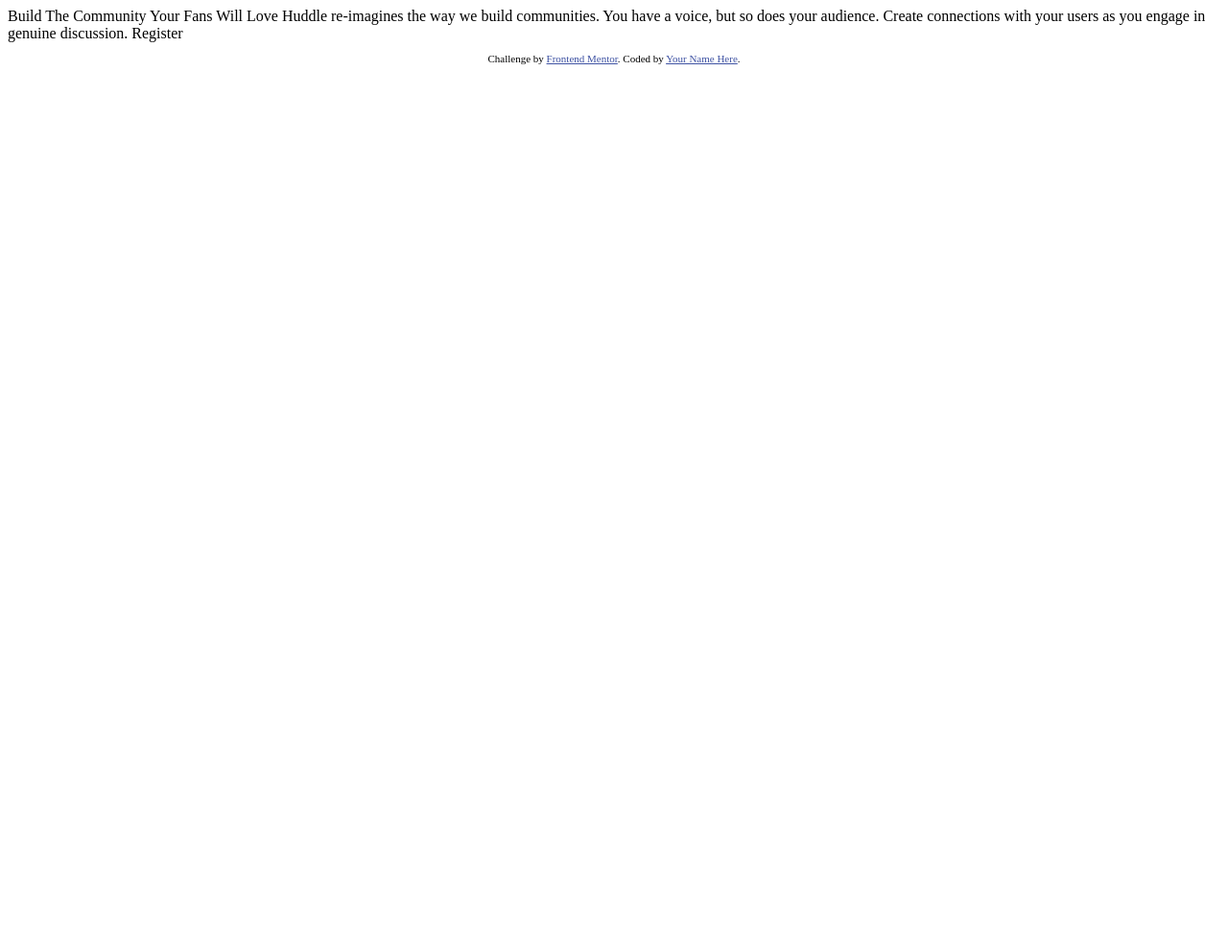
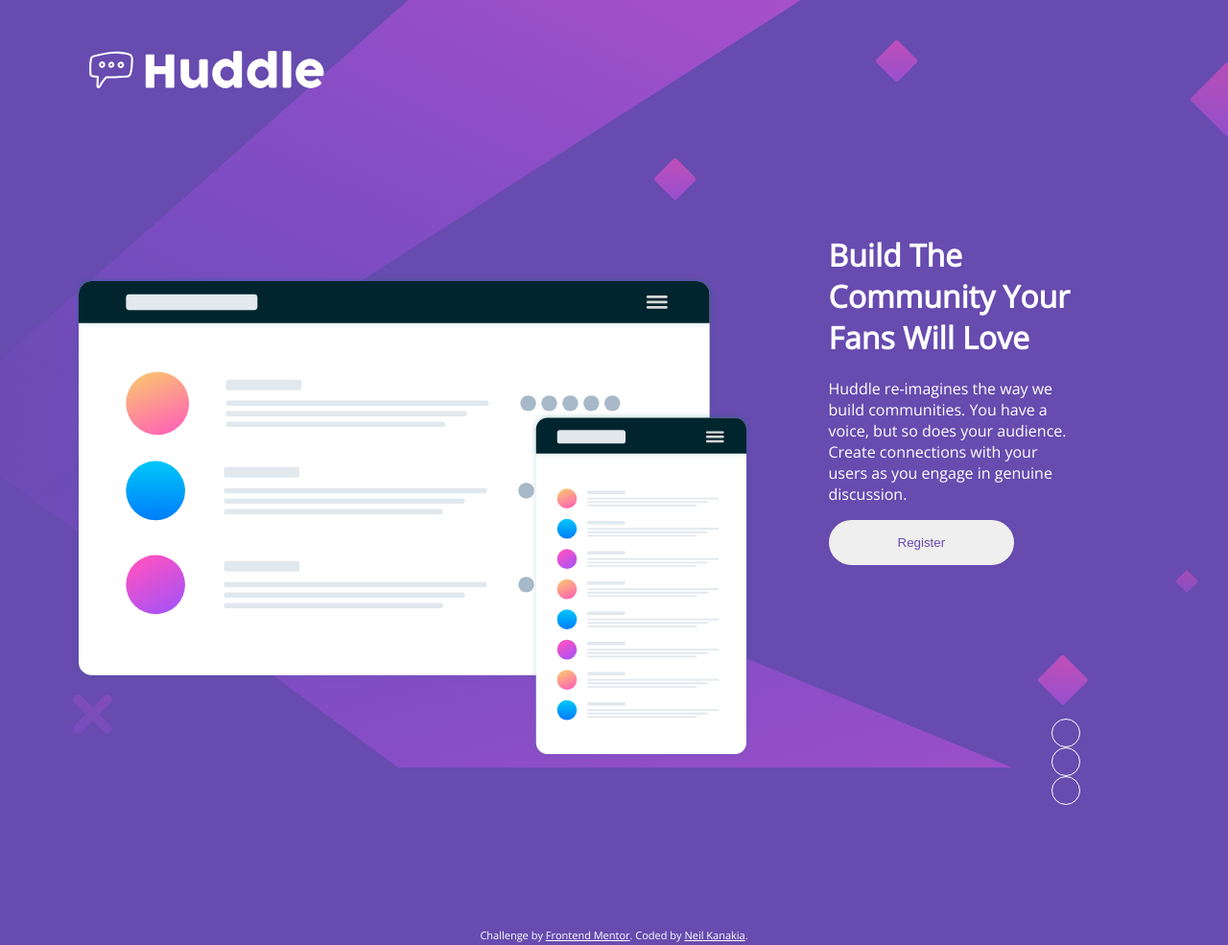
Before and after one commit to neilk17/huddle-landing-page, a plain HTML site: page index.html in a window 1280 px wide. Shown: the whole page at 96% size. Before the commit the page ends 800 px from the top, so only its background shows below. Drawn offline with nearby package versions, Linux system fonts and the light colour scheme.

Commit message:
add html and css

```diff
--- a/index.html
+++ b/index.html
@@ -5,28 +5,38 @@
   <meta name="viewport" content="width=device-width, initial-scale=1.0"> <!-- displays site properly based on user's device -->
 
   <link rel="icon" type="image/png" sizes="32x32" href="./images/favicon-32x32.png">
+  <link rel="stylesheet" href="styles.css">
+  <link rel="preconnect" href="https://fonts.googleapis.com">
+  <link rel="preconnect" href="https://fonts.gstatic.com" crossorigin>
+  <link href="https://fonts.googleapis.com/css2?family=Open+Sans&family=Poppins:wght@400;600&display=swap" rel="stylesheet">
+  <title>Neil Kanakia | Huddle landing page with single introductory section</title>
 
-  <title>Frontend Mentor | Huddle landing page with single introductory section</title>
-
-  <!-- Feel free to remove these styles or customise in your own stylesheet 👍 -->
-  <style>
-    .attribution { font-size: 11px; text-align: center; }
-    .attribution a { color: hsl(228, 45%, 44%); }
-  </style>
 </head>
 <body>
+  <img class="logo" src="./images/logo.svg" alt="">
+  <div class="container">
+    <img class="mockup" src="./images/illustration-mockups.svg" alt="">
+    <div class="info">
+      <h1>Build The Community Your Fans Will Love</h1>
+      <p>
+        Huddle re-imagines the way we build communities. You have a voice, but so does your audience.
+        Create connections with your users as you engage in genuine discussion.
+      </p>
 
-  Build The Community Your Fans Will Love
+      <button class="btn">Register</button>
+      <ul>
+        <li><img src="" alt=""></li>
+        <li><img src="" alt=""></li>
+        <li><img src="" alt=""></li>
+      </ul>
+    </div>
+  </div>
 
-  Huddle re-imagines the way we build communities. You have a voice, but so does your audience.
-  Create connections with your users as you engage in genuine discussion.
-
-  Register
 
   <footer>
     <p class="attribution">
       Challenge by <a href="https://www.frontendmentor.io?ref=challenge" target="_blank">Frontend Mentor</a>.
-      Coded by <a href="#">Your Name Here</a>.
+      Coded by <a href="#">Neil Kanakia</a>.
     </p>
   </footer>
 </body>
--- /dev/null
+++ b/styles.css
@@ -0,0 +1,92 @@
+:root {
+    --violet: hsl(257, 40%, 49%);
+    --soft-magenta: hsl(300, 69%, 71%);
+}
+.attribution { font-size: 11px; text-align: center; }
+.attribution a {
+    color: white;
+}
+body {
+    background-image: url("./images/bg-desktop.svg");
+    background-color: var(--violet);
+    background-repeat: no-repeat, repeat;
+    color: white;
+    font-family: 'Open Sans', sans-serif;
+    /* font-family: 'Poppins', sans-serif; */
+    margin: 0;
+    padding: 0;
+}
+ul {
+    margin-top: 10rem;
+    margin-left: 12rem;
+    list-style-type: none;
+}
+li {
+    box-sizing: border-box;
+    border-radius: 50%;
+    border: 1px solid white;
+    height: 30px;
+    width: 30px;
+    display: inline-block;
+}
+li:hover{
+    cursor: pointer;
+}
+.container {
+    display: flex;
+    align-items: center;
+    justify-content: center;
+    margin: 7rem;
+}
+.container h1 {
+    font-weight: 600;
+}
+.container .btn {
+    border: none;
+    border-radius: 2rem;
+    color: var(--violet);
+    padding: 1rem 4.5rem;
+}
+.container .btn:hover {
+    background-color: var(--soft-magenta);
+    color: white;
+    cursor: pointer;
+}
+.logo {
+    margin: 5vh 0 0 10vh;
+}
+.info {
+    margin: 0 5rem;
+}
+@media only screen and (max-width: 375px) {
+    body {
+        background-image: url("./images/bg-mobile.svg");
+    }
+    .logo {
+        margin: 3vh 0 5vh 3vh;
+        width: 50%;
+    }
+    .info {
+        margin: 3rem auto;
+        text-align: center;
+    }
+    .container {
+        flex-direction: column;
+        margin: 2rem;
+    }
+    .container h1 {
+        font-weight: bold;
+        font-size: 1.5rem;
+    }
+    .container .mockup {
+        width: 100%;
+    }
+    .container .btn {
+        margin: 1rem auto;
+    }
+    ul {
+        margin: 0;
+        margin-top: 3rem;
+        padding: 0;
+    }
+}
```
